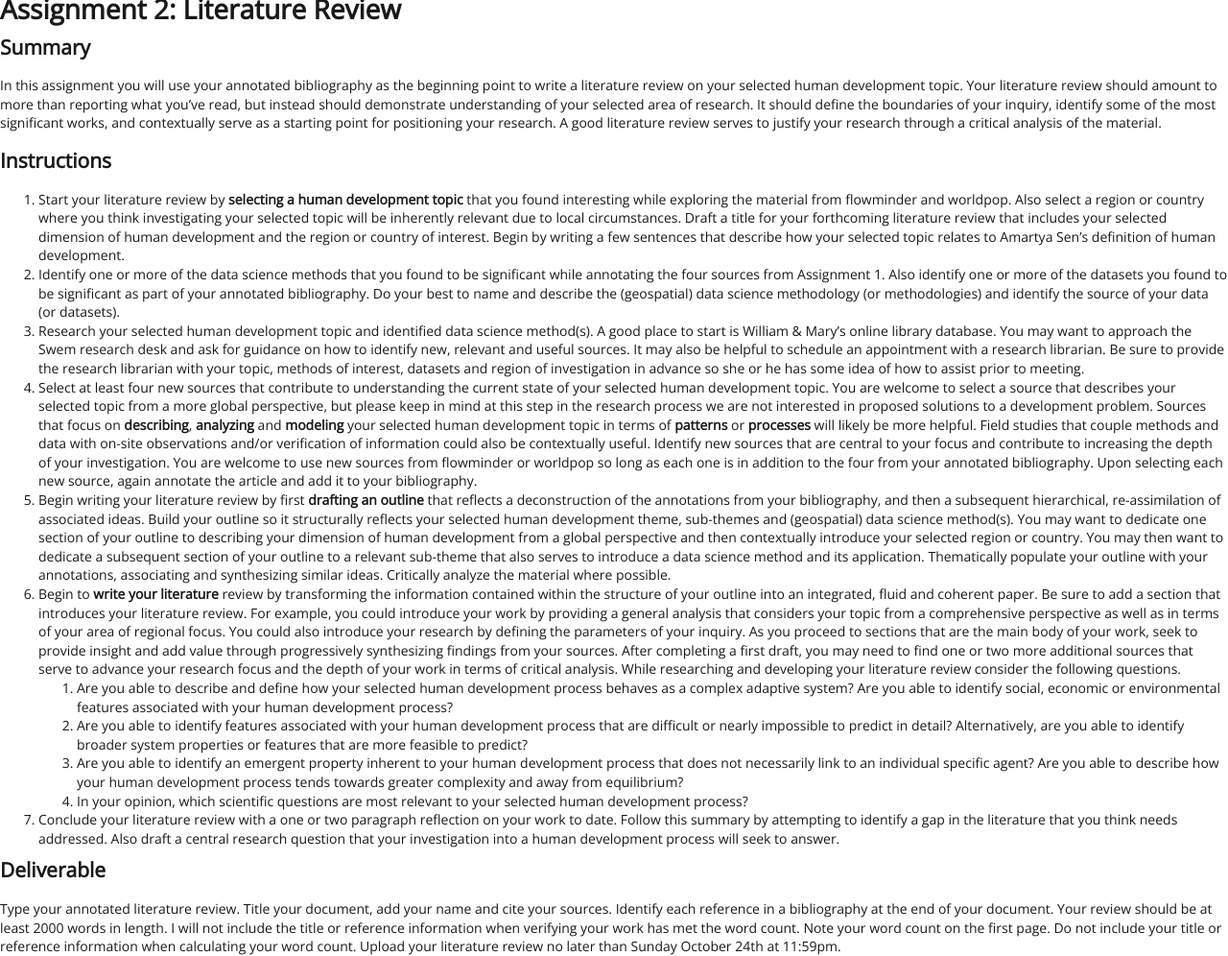
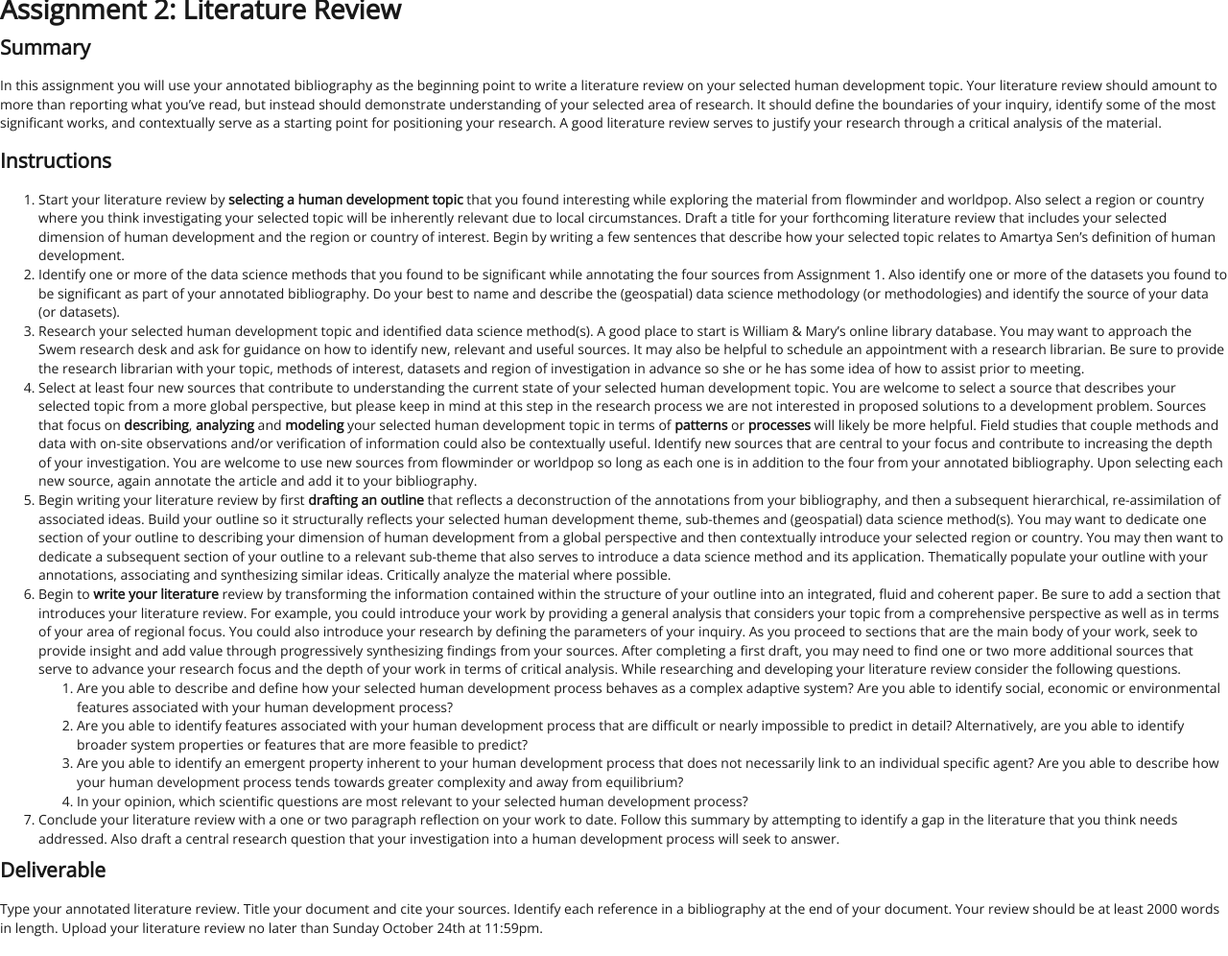
Before and after one commit to EMBrewer/dat150, a Jekyll site: the page built from _posts/2021-09-25-Assignment2.md, in a window 1280 px wide. Shown: the whole page at 96% size. Built offline with Jekyll 4.4.1, drawn with Linux system fonts in a browser that asks for light colours; our own code applies the rules of GitHub Pages for plain Markdown files.

Commit message:
Update 2021-09-25-Assignment2.md

```diff
--- a/_posts/2021-09-25-Assignment2.md
+++ b/_posts/2021-09-25-Assignment2.md
@@ -22,4 +22,4 @@ In this assignment you will use your annotated bibliography as the beginning poi
 
 ## Deliverable
 
-Type your annotated literature review.  Title your document, add your name and cite your sources.  Identify each reference in a bibliography at the end of your document. Your review should be at least 2000 words in length. I will not include the title or reference information when verifying your work has met the word count.  Note your word count on the first page.  Do not include your title or reference information when calculating your word count. Upload your literature review no later than Sunday October 24th at 11:59pm.
+Type your annotated literature review.  Title your document and cite your sources.  Identify each reference in a bibliography at the end of your document. Your review should be at least 2000 words in length. Upload your literature review no later than Sunday October 24th at 11:59pm.
```
